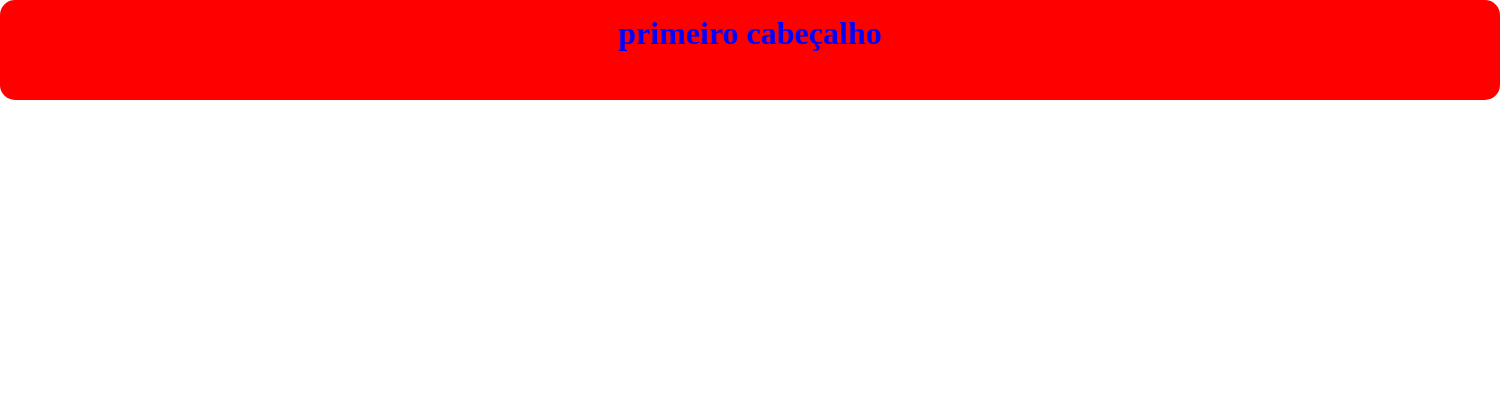
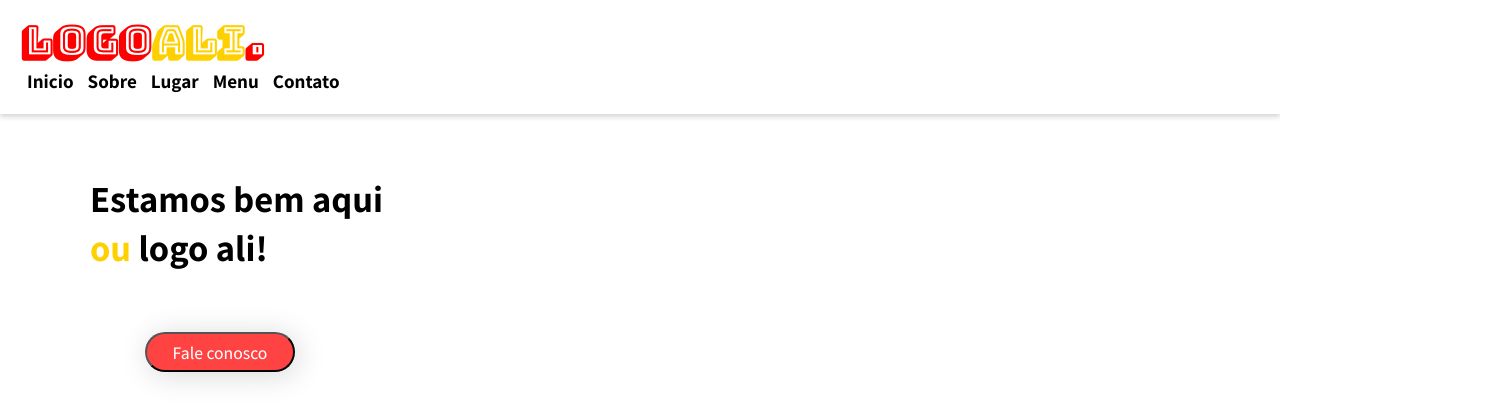
Before and after one commit to Lucas6226/Logo-ali, a plain HTML site: page index.html in a window 1280 px wide. Shown: the whole page, 1500 px wide, since content can reach past the window. Drawn offline with Linux system fonts and the light colour scheme.

Commit message:
começando o "logo ali"

```diff
--- a/index.html
+++ b/index.html
@@ -1,5 +1,5 @@
 <!DOCTYPE html>
-<html lang="en">
+<html lang="pt-br">
 <head>
     <meta charset="UTF-8">
     <meta http-equiv="X-UA-Compatible" content="IE=edge">
@@ -10,11 +10,21 @@
 <body>
     <header>
         <div id="cabecalho">
-            <h1>primeiro cabeçalho</h1>
+            <h1>Logo<strong>Ali</strong>.</h1>
+            <nav>
+                <li type="none">
+                    <ul><a href="">Inicio</a></ul>
+                    <ul><a href="">Sobre</a></ul>
+                    <ul><a href="">Lugar</a></ul>
+                    <ul><a href="">Menu</a></ul>
+                    <ul><a href="">Contato</a></ul>
+                </li>
+            </nav>
         </div>
     </header>
     <main>
-
+        <h1>Estamos bem aqui<br> <strong>ou</strong> logo ali!</h1>
+        <a href="#" target="_blank"><button type="button" id="button">Fale conosco</button></a>
     </main>
     <footer>
 
--- a/style.css
+++ b/style.css
@@ -1,21 +1,86 @@
 @charset "UTF-8";
+
+@import url('https://fonts.googleapis.com/css2?family=Bungee+Shade&display=swap');
+@import url('https://fonts.googleapis.com/css2?family=Assistant:wght@200;300;400;500;600;700&display=swap');
 
 * {
     margin: 0px;
     padding: 0px;
+    text-decoration: none;
+    font-family: 'Assistant', sans-serif;
+}
+
+strong {
+    color: rgb(255, 208, 0);
+}
+
+li {
+    display: flex;
+    flex-direction: row;
+    margin-left: 20px;
+}
+
+ul a {
+    margin: 7px;
+    font-weight: 700;
+    font-size: 1.2em;
+    color: black;
+}
+
+ul a:hover {
+    color: rgb(217, 163, 56);
+    text-decoration: underline;
+    text-decoration-color: rgb(189, 27, 27);
+
 }
 
 #cabecalho {
     margin: auto;
-    background-color: red;
-    width: 1500px;
-    height: 100px;
-
-    border-radius: 15px;
+    background-color: white;
+    box-shadow: 0px 3px 5px rgba(0, 0, 0, 0.16);
+    padding-bottom: 20px;
 }
 
 #cabecalho h1 {
     padding-top: 15px;
-    text-align: center;
-    color: blue;
+    padding-left: 20px;
+    text-align: left;
+    color: red;
+    font-size: 2.5em;
+    font-family: 'Bungee Shade', cursive;
 }
+
+#cabecalho > h1 > strong {
+    font-family: 'Bungee Shade', cursive;
+}
+
+main {
+    padding: 30px 60px 30px 60px;
+}
+
+main > h1 {
+    margin: 30px;
+    font-size: 2.3em;
+}
+
+#button {
+    margin: 30px 0px 30px 85px;
+    width: 150px;
+    height: 40px;
+
+    border-radius: 25px;
+    background-color: rgba(255, 0, 0, 0.742);
+    border-color: rgb(0, 0, 0);
+    color: white;
+
+    font-size: 1.1em;
+    font-weight: 500;
+
+    box-shadow: 3px 3px 30px rgba(0, 0, 0, 0.16);
+}
+
+#button:hover {
+    background-color: rgba(255, 0, 0, 0.934);
+    border-color: rgb(0, 0, 0);
+    color: rgb(255, 208, 0);
+}
```
